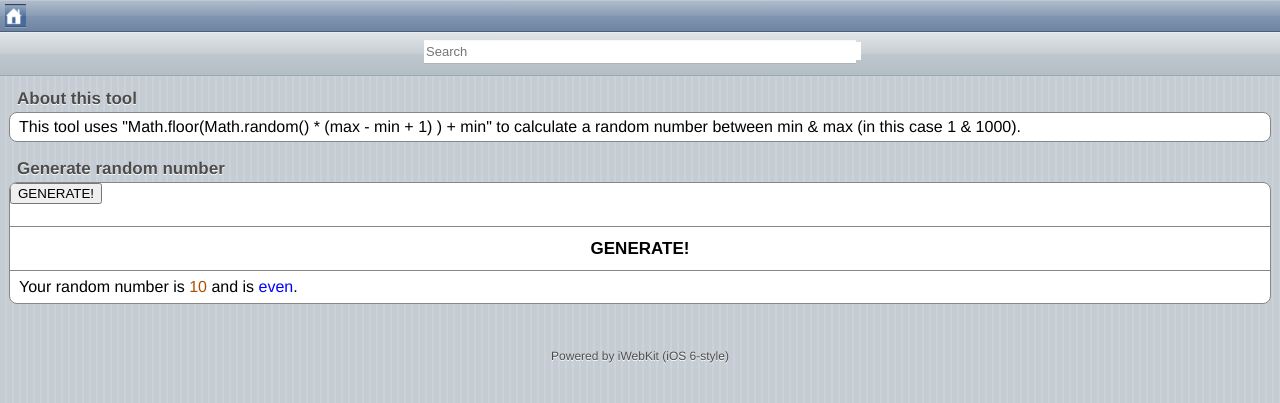
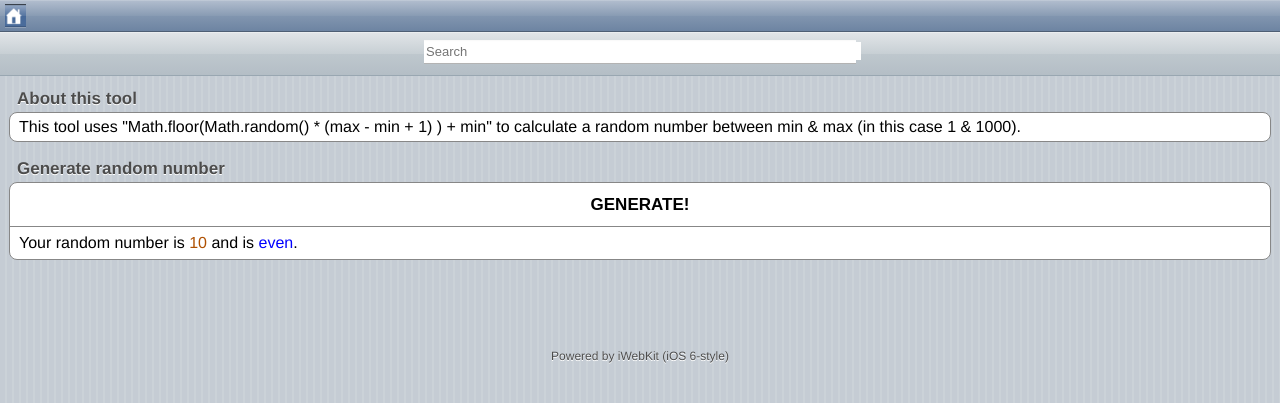
Before and after one commit to Samplasion/samplasion.github.iold, a Jekyll site: the page m/random.html, which Jekyll copies as it is, in a window 1280 px wide. Shown: the top 403 px of the page. Built offline with Jekyll 4.4.1, drawn with Linux system fonts in a browser that asks for light colours.

Commit message:
Update random.html

```diff
--- a/m/random.html
+++ b/m/random.html
@@ -36,10 +36,9 @@
 				</li>
 			</ul>
 		<span class="graytitle">Generate random number</span>
-			<ul class="pageitem"><li class="button">
-				<button onclick="hex()">GENERATE!</button></li>
+			<ul class="pageitem">
       		<li class="button">
-  					<input name="GENERATE!" type="submit" onclick="hex()" value="GENERATE!">
+  					<input name="GENERATE!" type="submit" onclick="random()" value="GENERATE!">
 					</li>
       		<li class="textbox">
 						<p id="random">
```
